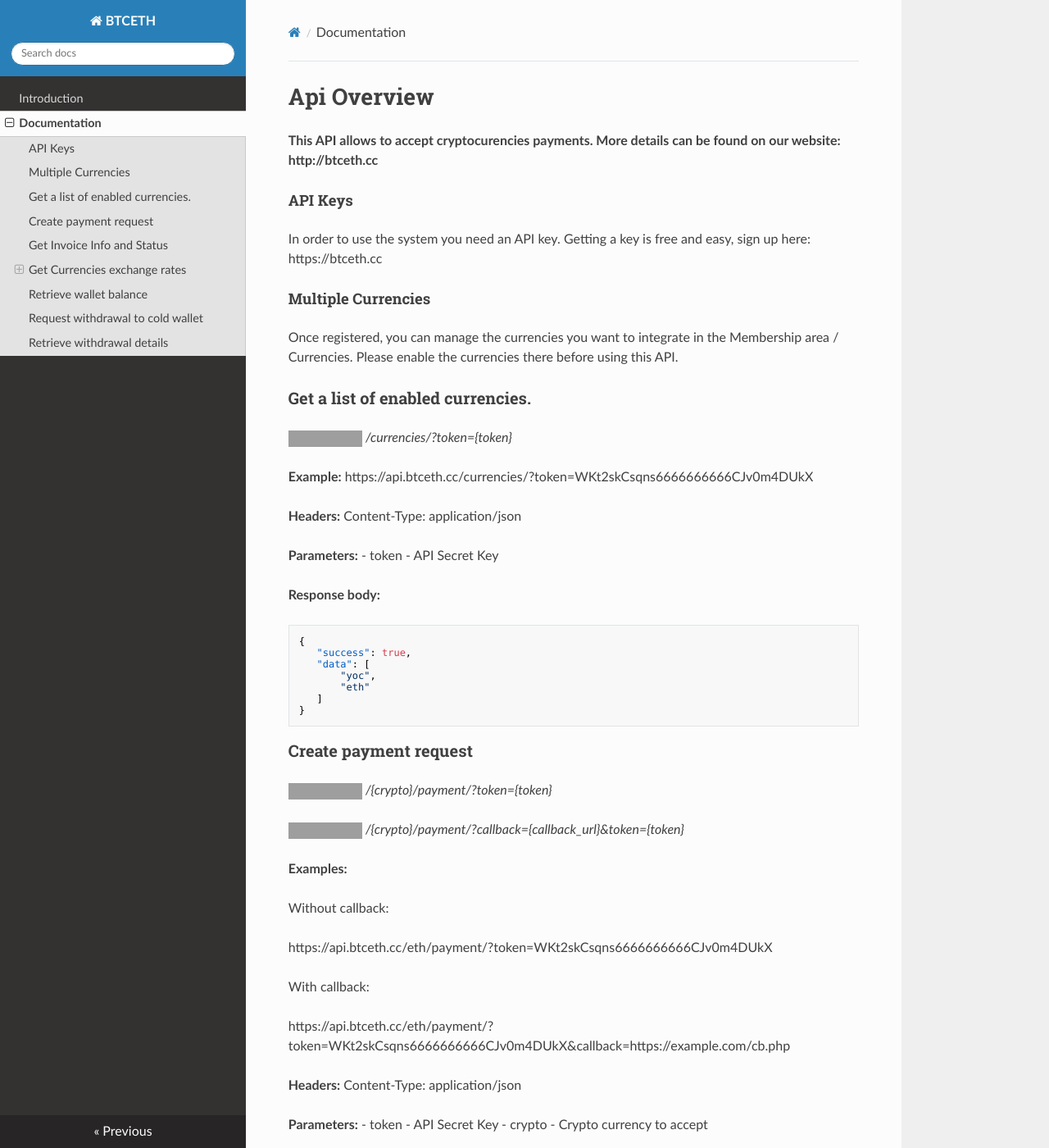
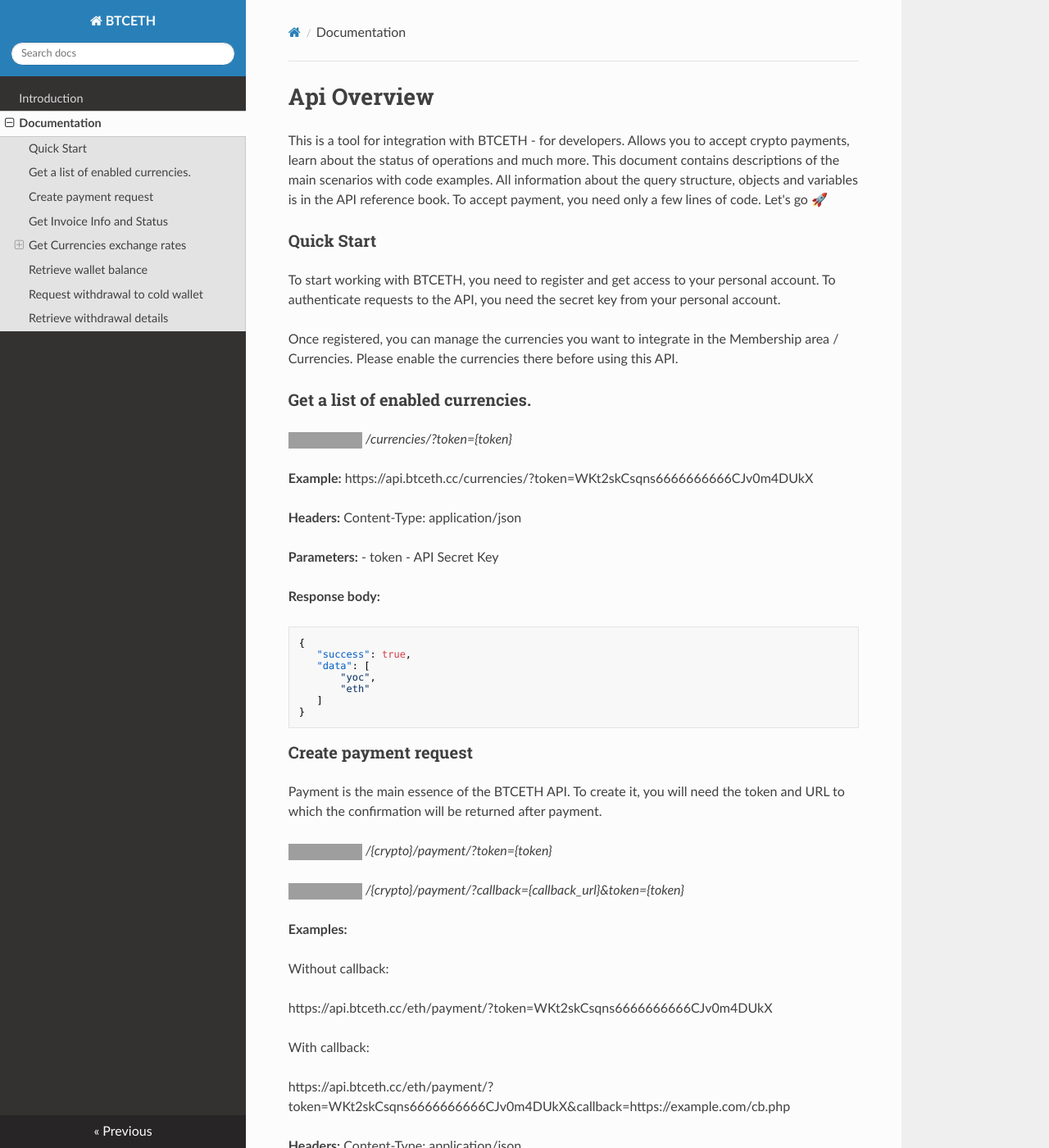
Before and after one commit to Kubemake/btceth_docs, an MkDocs documentation site: the page built from docs/documentation.md, in a window 1280 px wide and 1400 px high. Shown: the whole window at 82% size. Built offline with MkDocs 1.6.1, drawn with Linux system fonts in a browser that asks for light colours; nearby versions of some CDN libraries; some of the changed text lies outside the part shown; grey boxes are pictures that could not be loaded.

Commit message:
update docs

````diff
--- a/docs/documentation.md
+++ b/docs/documentation.md
@@ -1,12 +1,13 @@
 # Api Overview
 
-__This API allows to accept <b>cryptocurencies</b> payments. More details can be found on our website: http://btceth.cc__
+This is a tool for integration with BTCETH - for developers. Allows you to accept crypto payments, learn about the status of operations and much more.
+This document contains descriptions of the main scenarios with code examples. All information about the query structure, objects and variables is in the API reference book.
+To accept payment, you need only a few lines of code. Let's go 🚀
 
-#### API Keys
-In order to use the system you need an API key. Getting a key is free and easy, sign up here:
-https://btceth.cc
+### Quick Start
 
-#### Multiple Currencies
+To start working with BTCETH, you need to register and get access to your personal account. To authenticate requests to the API, you need the secret key from your personal account.
+
 Once registered, you can manage the currencies you want to integrate in the Membership area / Currencies.
 Please enable the currencies there before using this API.
 
@@ -33,6 +34,9 @@
 ```
 
 ### Create payment request
+
+
+Payment is the main essence of the BTCETH API. To create it, you will need the token and URL to which the confirmation will be returned after payment.
 
 ![label: GET][~get]  */{crypto}/payment/?token={token}*
 
@@ -122,6 +126,9 @@
 
 ### Get Invoice Info and Status
 
+A payment can be considered successful as soon as it has moved to the complete status. If the user changes his mind to pay or something goes wrong, the payment will go to status failed.
+To find out the status of a payment, you can request information about a payment at a frequency convenient for you. To do this, you will need the payment identifier {invoice} (the value of the id parameter in the created payment object).
+
 ![label: GET][~get]  */invoice/{invoice}/?token={token}*
 
 Obtain information about invoice which already stop sent callback requests
@@ -154,6 +161,7 @@
 }
 ```
 
+**Gongratulation, you accepted the first payment!**
 
 ### Get Currencies exchange rates
 
````
Also changed, not shown: other parts of docs/documentation.md (+1 -1 lines).
